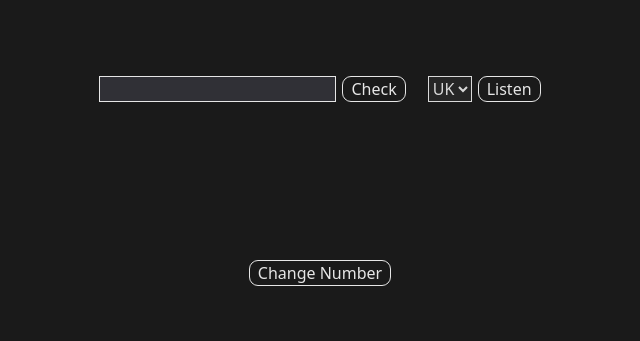
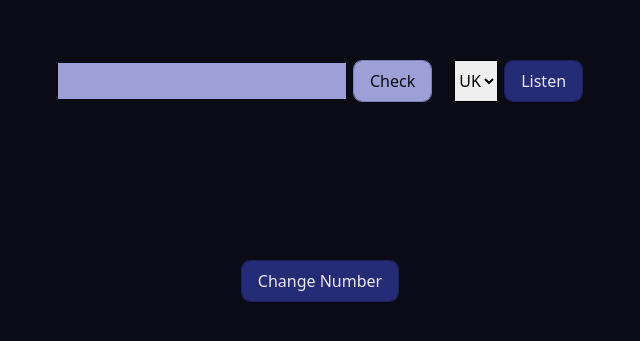
Before and after one commit to SanchezEnzo/NumsEN, a React (Vite) app: page / in a window 1280 px wide. Shown: the part 259-600 px from the top of the page, without its empty margins (320-960 px from the left). Built offline with nearby package versions, Linux system fonts and the light colour scheme.

Commit message:
fix tailwind variables

```diff
--- a/src/App.tsx
+++ b/src/App.tsx
@@ -25,7 +25,7 @@ export default function App() {
 			<NumberFlow
 				value={number}
 				locales='ar-OM-u-nu-latn'
-				className='text-[10rem]'
+				className='text-[10rem] text-primary'
 				spinTiming={{ duration: 500, easing: 'ease-in-out' }}
 				opacityTiming={{ duration: 350, easing: 'ease-out' }}
 				plugins={[continuous]}
@@ -49,7 +49,12 @@ export default function App() {
 						))}
 					</select>
 
-					<Button handleClick={playAudio}>Listen</Button>
+					<Button
+						handleClick={playAudio}
+						classButton='text-buttonText-secondary bg-secondary outline-outline-secondary'
+					>
+						Listen
+					</Button>
 				</div>
 			</div>
 			<div className='w-full flex justify-center'>
@@ -62,6 +67,7 @@ export default function App() {
 					changeNumber(getNewRandomNumber())
 					reseatToInitialValues()
 				}}
+				classButton='text-buttonText-secondary bg-secondary outline-outline-secondary'
 			>
 				Change Number
 			</Button>
--- a/src/components/Button.tsx
+++ b/src/components/Button.tsx
@@ -2,14 +2,15 @@ import { ReactNode } from "react"
 
 interface ButtonProps {
 	handleClick?: () => void
+	classButton?: string
 	children: ReactNode
 }
 
-export function Button({ handleClick, children }: ButtonProps) {
+export function Button ({ handleClick, classButton, children }: ButtonProps) {
 	return (
 		<button
 			onClick={handleClick}
-			className='outline outline-[0.1px] px-2 rounded-lg'
+			className={`outline outline-[0.1px] px-4 py-1 rounded-lg  h-10 ${classButton}`}
 		>
 			{children}
 		</button>
--- a/src/components/Form.tsx
+++ b/src/components/Form.tsx
@@ -12,20 +12,23 @@ export default function Form({
 	inputRef: React.RefObject<HTMLInputElement>
 }) {
 	return (
-		<form className='flex gap-2 relative' onSubmit={handleSubmit}>
+		<form
+			className='flex gap-2 relative max-h-10 h-10 items-center'
+			onSubmit={handleSubmit}
+		>
 			<label htmlFor='response' className='sr-only'>
 				Write the number in text
 			</label>
 			<input
 				id='response'
 				type='text'
-				className='outline outline-[0.1px] pl-1 bg-input text-foreground focus:outline focus:outline-ring'
+				className='outline outline-[0.1px] pl-1 bg-primary text-background focus:outline focus:outline-background h-9 w-72'
 				name='response'
 				autoComplete='off'
 				aria-invalid={response === RESPONSE_STATE.RIGHT}
 				ref={inputRef}
 			/>
-			<Button>Check</Button>
+			<Button classButton='bg-primary text-buttonText-primary outline-outline-primary'>Check</Button>
 		</form>
 	)
 }
--- a/src/index.css
+++ b/src/index.css
@@ -4,125 +4,16 @@
 @layer base {
 	/* Definición de las variables globales */
 	:root {
-		--radius: 8px;
-		--background: #ece9e6; /* fallback for old browsers */
-		--background: -webkit-linear-gradient(
-			to right,
-			#ffffff,
-			#ece9e6
-		); /* Chrome 10-25, Safari 5.1-6 */
-		--background: linear-gradient(
-			to right,
-			#ffffff,
-			#ece9e6
-		); /* W3C, IE 10+/ Edge, Firefox 16+, Chrome 26+, Opera 12+, Safari 7+ */
-		/* --background: 0 0% 100%; */
-		--foreground: 0 0% 0%;
-		--card: 0 0% 100%;
-		--card-foreground: 0 0% 0%;
-		--popover: 0 0% 100%;
-		--popover-foreground: 0 0% 0%;
-		--primary: 220 98% 61%;
-		--primary-foreground: 0 0% 100%;
-		--secondary: 240 4% 46%;
-		--secondary-foreground: 0 0% 100%;
-		--muted: 240 5% 90%;
-		--muted-foreground: 240 5% 20%;
-		--accent: 340 75% 60%;
-		--accent-foreground: 0 0% 100%;
-		--destructive: 0 78% 63%;
-		--destructive-foreground: 0 0% 100%;
-		--border: 240 5% 83%;
-		--input: 240 5% 93%;
-		--ring: 220 98% 61%;
-		--chart-1: 200 70% 50%;
-		--chart-2: 300 70% 50%;
-		--chart-3: 100 70% 50%;
-		--chart-4: 50 70% 50%;
-		--chart-5: 0 70% 50%;
-	}
-
-	/* Estilos para el modo oscuro */
-	@media (prefers-color-scheme: dark) {
-		:root {
-			--background: 0 0% 10%;
-			--foreground: 0 0% 90%;
-			--card: 0 0% 15%;
-			--card-foreground: 0 0% 85%;
-			--popover: 0 0% 15%;
-			--popover-foreground: 0 0% 85%;
-			--primary: 220 98% 61%;
-			--primary-foreground: 0 0% 100%;
-			--secondary: 240 5% 40%;
-			--secondary-foreground: 0 0% 90%;
-			--muted: 240 5% 20%;
-			--muted-foreground: 240 5% 80%;
-			--accent: 340 70% 40%;
-			--accent-foreground: 0 0% 100%;
-			--destructive: 0 78% 50%;
-			--destructive-foreground: 0 0% 100%;
-			--border: 240 5% 30%;
-			--input: 240 5% 20%;
-			--ring: 220 98% 61%;
-			--chart-1: 200 70% 50%;
-			--chart-2: 300 70% 50%;
-			--chart-3: 100 70% 50%;
-			--chart-4: 50 70% 50%;
-			--chart-5: 0 70% 50%;
-		}
-	}
-
-	/* Soporte para la clase "dark" en lugar de `prefers-color-scheme` */
-	.dark {
-		--background: 0 0% 10%;
-		--foreground: 0 0% 90%;
-		--card: 0 0% 15%;
-		--card-foreground: 0 0% 85%;
-		--popover: 0 0% 15%;
-		--popover-foreground: 0 0% 85%;
-		--primary: 220 98% 61%;
-		--primary-foreground: 0 0% 100%;
-		--secondary: 240 5% 40%;
-		--secondary-foreground: 0 0% 90%;
-		--muted: 240 5% 20%;
-		--muted-foreground: 240 5% 80%;
-		--accent: 340 70% 40%;
-		--accent-foreground: 0 0% 100%;
-		--destructive: 0 78% 50%;
-		--destructive-foreground: 0 0% 100%;
-		--border: 240 5% 30%;
-		--input: 240 5% 20%;
-		--ring: 220 98% 61%;
-		--chart-1: 200 70% 50%;
-		--chart-2: 300 70% 50%;
-		--chart-3: 100 70% 50%;
-		--chart-4: 50 70% 50%;
-		--chart-5: 0 70% 50%;
+--text: #e6e7ef;
+--background: #0a0b14;
+--primary: #9ca0d6;
+--secondary: #252b75;
+--accent: #5861d8;
+--button-primary: #9ca0d6;
+--button-secondary :#252b75;
+--buttonText-primary: #0a0b14;
+--buttonText-secondary: #e6e7ef;
+--outline-primary: #7b7fba;
+--outline-secondary: #1c215e;
 	}
 }
-
-@layer base {
-	* {
-		@apply border-border;
-	}
-	body {
-		@apply bg-background text-foreground;
-	}
-}
-
-.light {
-	background: #ece9e6; /* fallback for old browsers */
-	background: -webkit-linear-gradient(
-		to right,
-		#ffffff,
-		#ece9e6
-	); /* Chrome 10-25, Safari 5.1-6 */
-	background: linear-gradient(
-		to right,
-		#ffffff,
-		#ece9e6
-	); /* W3C, IE 10+/ Edge, Firefox 16+, Chrome 26+, Opera 12+, Safari 7+ */
-}
-
-.dakr {
-}
--- a/tailwind.config.js
+++ b/tailwind.config.js
@@ -4,54 +4,32 @@ export default {
 	content: ['./index.html', './src/**/*.{js,ts,jsx,tsx}'],
 	theme: {
 		extend: {
-    		borderRadius: {
-    			lg: 'var(--radius)',
-    			md: 'calc(var(--radius) - 2px)',
-    			sm: 'calc(var(--radius) - 4px)'
+			// borderRadius: {
+			// 	lg: 'var(--radius)',
+			// 	md: 'calc(var(--radius) - 2px)',
+			// 	sm: 'calc(var(--radius) - 4px)'
+			// },
+			colors: {
+				background: 'var(--background)',
+				primary: 'var(--primary)',
+				secondary: 'var(--secondary)',
+				accent: 'var(--accent)',
+				// input: 'var(--input)',
+				text: 'var(--text)',
+				button: {
+					primary: 'var(--button-primary)',
+					secondary: 'var(--button-secondary)',
 				},
-    		colors: {
-    			background: 'hsl(var(--background))',
-    			foreground: 'hsl(var(--foreground))',
-    			card: {
-    				DEFAULT: 'hsl(var(--card))',
-    				foreground: 'hsl(var(--card-foreground))'
+				buttonText: {
+					primary: 'var(--buttonText-primary)',
+					secondary: 'var(--buttonText-secondary)',
 				},
-    			popover: {
-    				DEFAULT: 'hsl(var(--popover))',
-    				foreground: 'hsl(var(--popover-foreground))'
-    			},
-    			primary: {
-    				DEFAULT: 'hsl(var(--primary))',
-    				foreground: 'hsl(var(--primary-foreground))'
-    			},
-    			secondary: {
-    				DEFAULT: 'hsl(var(--secondary))',
-    				foreground: 'hsl(var(--secondary-foreground))'
-    			},
-    			muted: {
-    				DEFAULT: 'hsl(var(--muted))',
-    				foreground: 'hsl(var(--muted-foreground))'
-    			},
-    			accent: {
-    				DEFAULT: 'hsl(var(--accent))',
-    				foreground: 'hsl(var(--accent-foreground))'
-    			},
-    			destructive: {
-    				DEFAULT: 'hsl(var(--destructive))',
-    				foreground: 'hsl(var(--destructive-foreground))'
-    			},
-    			border: 'hsl(var(--border))',
-    			input: 'hsl(var(--input))',
-    			ring: 'hsl(var(--ring))',
-    			chart: {
-    				'1': 'hsl(var(--chart-1))',
-    				'2': 'hsl(var(--chart-2))',
-    				'3': 'hsl(var(--chart-3))',
-    				'4': 'hsl(var(--chart-4))',
-    				'5': 'hsl(var(--chart-5))'
-    			}
-    		}
+				outline: {
+					primary:'var(--outline-primary)',
+					secondary:'var(--outline-secondary)'
 				}
 			},
-	plugins: [require("tailwindcss-animate")],
+		},
+	},
+	plugins: [require('tailwindcss-animate')],
 }
```
Lines whose indentation alone changed are shown as unchanged.
